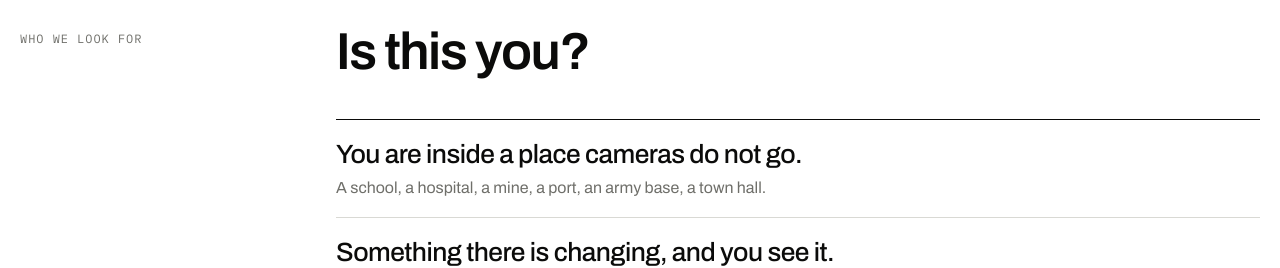
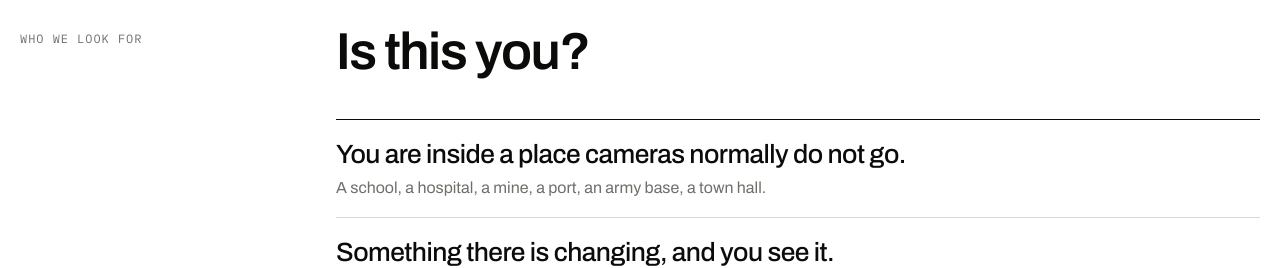
Before and after one commit to apsychas/nobody-international, a website: page site/index.html in a window 1280 px wide. Shown: the part 2400-2668 px from the top of the page. Drawn offline with Linux system fonts and the light colour scheme.

Commit message:
Public page: soften the cameras line, drop the button under the awards
Co-Authored-By: Claude Fable 5.2 <noreply@anthropic.com>
Claude-Session: https://claude.ai/code/session_01GjxvwTSFBVtoKR1ExEKtTs

```diff
--- a/site/index.html
+++ b/site/index.html
@@ -178,7 +178,7 @@ footer { padding-block: 2rem 3rem; display: flex; flex-wrap: wrap; justify-conte
     <div class="body">
       <h2>Is this you?</h2>
       <ul class="signs">
-        <li>You are inside a place cameras do not go.<small>A school, a hospital, a mine, a port, an army base, a town hall.</small></li>
+        <li>You are inside a place cameras normally do not go.<small>A school, a hospital, a mine, a port, an army base, a town hall.</small></li>
         <li>Something there is changing, and you see it.<small>It is happening now.</small></li>
         <li>You want to tell the story yourself.<small>This matters most.</small></li>
         <li>You need no experience, no equipment and no English.<small>Some people already film, like Pavel did. Some have never held a camera.</small></li>
@@ -232,7 +232,6 @@ footer { padding-block: 2rem 3rem; display: flex; flex-wrap: wrap; justify-conte
         <li><span>2024</span><em>Can't Feel Nothing</em></li>
         <li><span>2025</span><em>Mr. Nobody Against Putin</em></li>
       </ul>
-      <p style="margin-top:2.5rem"><a class="go" href="#write">Tell us your story</a></p>
     </div>
   </div>
 </section>
```
Also changed, not shown: site/nobody-international.html (+1 -2 lines).
